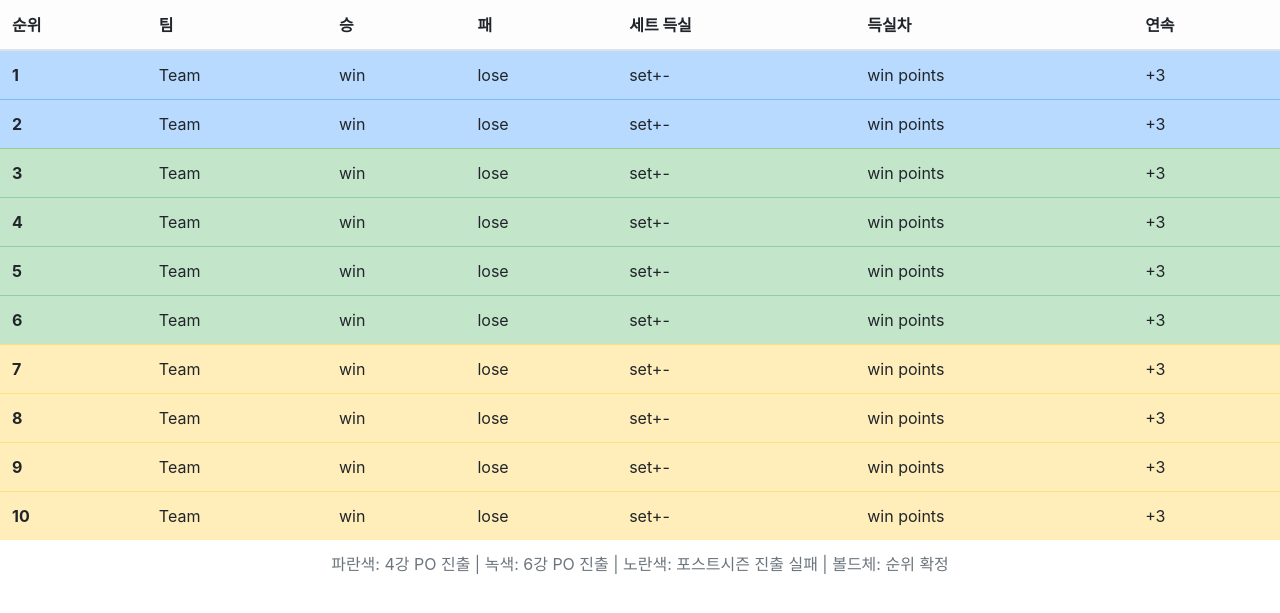
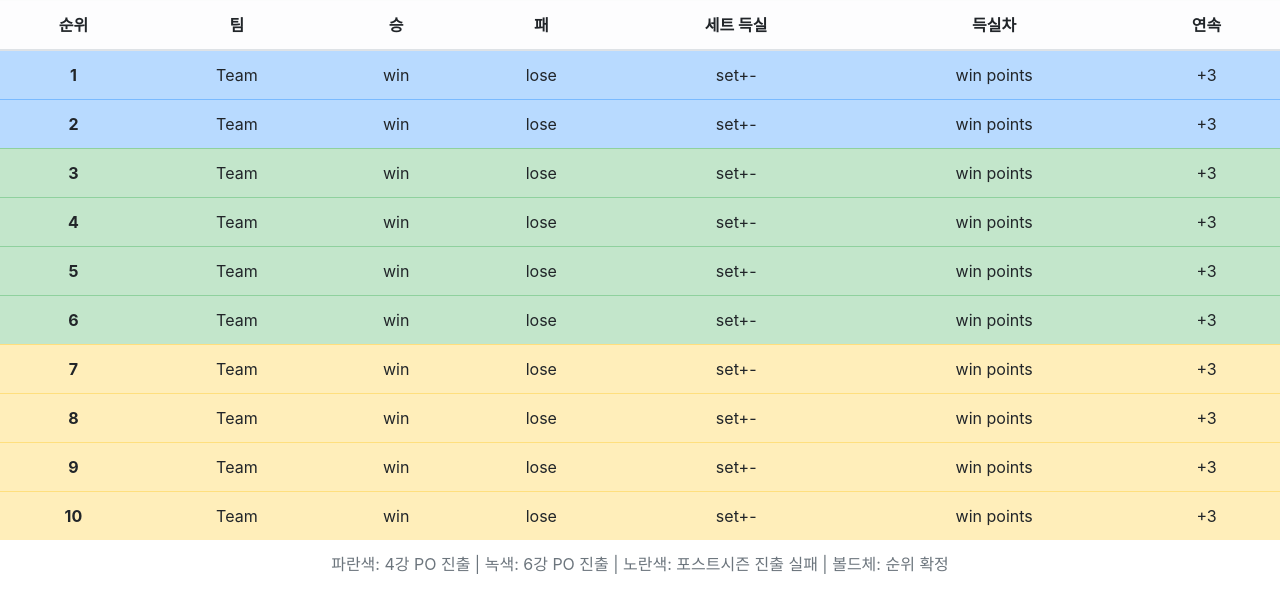
Before and after one commit to qsc7342/LckProject, a Flask app: page /rank in a window 1280 px wide. Shown: the part 68-681 px from the top of the page. Run offline with Flask 2, Linux system fonts and the light colour scheme; some libraries are stand-ins or nearby versions.

Commit message:
table align center

```diff
--- a/lck/templates/rank.html
+++ b/lck/templates/rank.html
@@ -1,7 +1,7 @@
 {% extends 'index.html' %}
 {% block content %}
 <body>
-	<table class="table">
+	<table class="table" style="text-align: center;">
         <caption style="text-align: center;">파란색: 4강 PO 진출 | 녹색: 6강 PO 진출 | 노란색: 포스트시즌 진출 실패 | 볼드체: 순위 확정</caption>
         <thead class="table-light">
             <tr>
```
